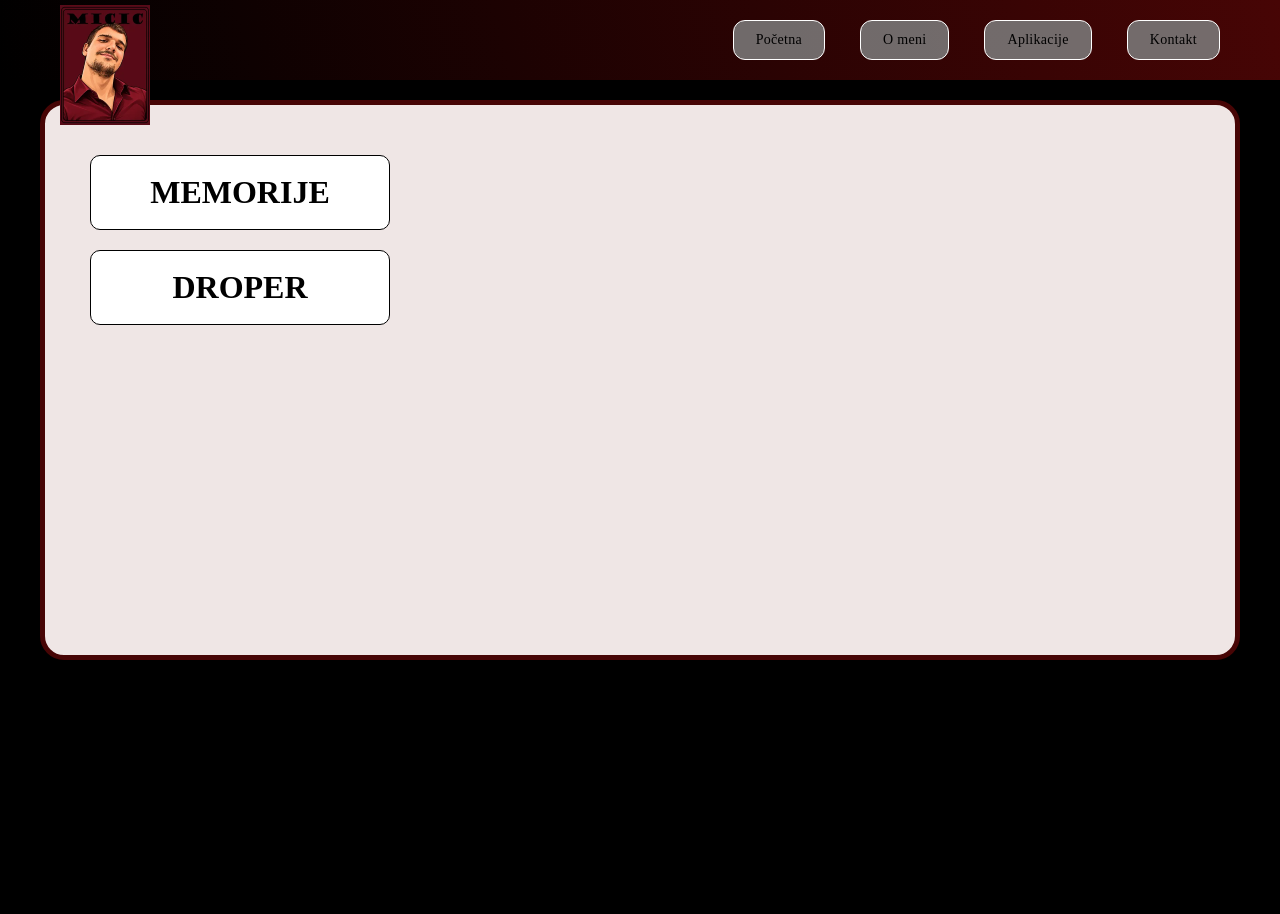
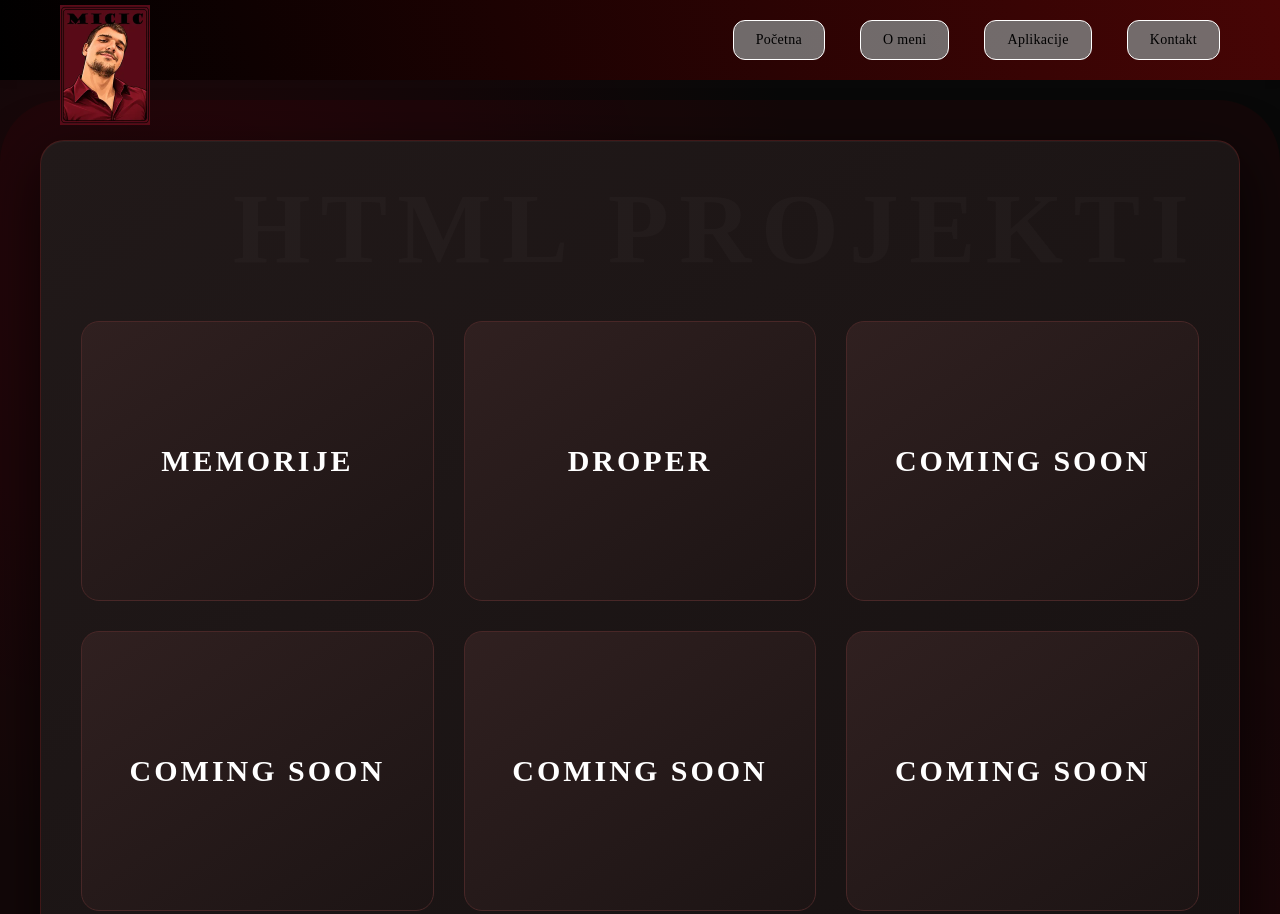
Before and after one commit to FilipMicic/MicicF-portfolio, a plain HTML site: page aplikacije.html in a window 1280 px wide. Shown: the top 914 px of the page. Before the commit the page ends 800 px from the top, so only its background shows below. Drawn offline with Linux system fonts and the light colour scheme.

Commit message:
Aplikacije design
Promenjen dizajn aplikacije.html u potpunosti

```diff
--- a/aplikacije.html
+++ b/aplikacije.html
@@ -16,7 +16,21 @@
 
             .body
             {
-                background-color: #000000;
+                   background-color: #080808;
+
+    background-image:
+        radial-gradient(
+            ellipse at 15% 20%,
+            rgba(100, 0, 15, 0.25),
+            transparent 40%
+        ),
+        radial-gradient(
+            ellipse at 85% 80%,
+            rgba(75, 0, 10, 0.2),
+            transparent 40%
+        );
+
+    min-height: 100vh;
             }
 
             .header
@@ -102,16 +116,23 @@
 
             .hero
             {
-                min-height: 600px;
-                background: repeating-radial-gradient(circle, #000000 #470505 #000000 #470505);
-                display: flex;
-                align-items: center;
-                justify-content: center;
+                    min-height: 600px;
+                    background: repeating-radial-gradient(circle, #000000 #470505 #000000 #470505);
+                    display: flex;
+                    align-items: center;
+                    justify-content: center;
             }
 
-            .main
+           .cards-container
             {
-                background: repeating-radial-gradient(circle, #000000 #470505 #000000 #470505);
+                display: grid;
+                grid-template-columns: repeat(3, 1fr);
+                gap: 30px;
+
+                width: 100%;
+                max-width: 1200px;
+
+                margin: 140px auto 0;
             }
 
             .backlay
@@ -119,18 +140,30 @@
                 width: 95%;
                 max-width: 1200px;
                 min-height: 70vh;
-                margin: 2.5vh auto;
-                background-color: #EFE6E5;
+
+                margin: 60px auto;
+                padding: 40px;
+
+                background: linear-gradient(145deg, #211919 , #151010);
+
                 border-radius: 24px;
-                border: 5px solid #470505;
-                backdrop-filter: blur(15px);
-                -webkit-backdrop-filter: blur(15px);
-                padding: 45px;
-                padding-top: 50px;
-                box-shadow:#020202;
+                border: 1px solid rgba(140, 35, 35, 0.35);
+
+               /* backdrop-filter: blur(15px);
+                -webkit-backdrop-filter: blur(15px);*/
+
+                box-shadow: 0 20px 60px rgba(0, 0, 0, 0.7),
+                            0 0 0 40px rgba(100, 0, 15, 0.12),
+                            inset 0 1px 0 rgba(255, 255, 255, 0.035);
+
+                position: relative;
+                overflow: hidden;
+
             }
 
-            .Memory
+
+
+           /* .Memory
             {
                 width: 300px;
                 height: 75px;
@@ -157,7 +190,102 @@
                 align-items: center;
                 justify-content: center;
                 margin : 0px;
+            }*/
+
+
+            .Memory, .droper
+            {
+                min-height: 280px;
+                width: 100%;
+
+
+                background: linear-gradient(
+                    145deg,
+                    #302020,
+                    #1c1414
+                );
+                display: flex;
+                border-radius: 18px;
+                border: 1px solid #482727;
+
+                align-items: center;
+                justify-content: center;
+
+                color: #ffffff;
+
+                text-decoration: none;
+
+                transition: all 0.3s ease;
+
+                cursor: pointer;
+
             }
+
+            .Memory:hover, .droper:hover
+            {
+                border-color: #a52b2b;
+
+                background: linear-gradient(
+                    145deg,
+                    #301919,
+                    #171010
+                );
+                transform: translateY(-8px);
+
+                box-shadow: 0 15px 35px rgba(100, 0, 0, 0.2);
+            }
+
+            .Memory h1, .droper h1
+            {
+                font-size: 30px;
+                font-weight: 700;
+                letter-spacing: 3px;
+                color:#ffffff;
+                transition: 0.3s;
+            }
+
+            @media (max-width: 900px) {
+                .cards-container
+                {
+                    grid-template-columns: repeat(2, 1fr);
+                }
+            }
+
+            @media (max-width: 650px) {
+                .cards-container
+                {
+                    grid-template-columns: 1fr;
+                    max-width: 400px;
+                    margin-top: 50px;
+                }
+                .backlay
+                {
+                    padding: 30px 20px;
+                }
+            }
+
+            .Memory:hover h1, .droper:hover h1
+            {
+                color: #e45b5b;
+            }
+
+            .background-text
+            {
+                position: absolute;
+
+                top: 30px;
+                right: 40px;
+
+                font-size: 100px;
+                font-weight: 900;
+
+                color: rgba(255, 255, 255, 0.025);
+                text-transform: uppercase;
+                letter-spacing: 10px;
+                pointer-events: none;
+                user-select: none;
+            }
+
 
         </style>
     </head>
@@ -180,15 +308,40 @@
 
         <main>
                 <div class="backlay">
-                    <a style="text-decoration: none;color: #000000;" href="aplikacije/memorije.html"><div class="Memory">
+                    <div class="background-text">
+                        HTMl projekti
+                    </div>
+
+                    <div class="cards-container">
+                    <a href="aplikacije/memorije.html" class="Memory">
                         <h1>MEMORIJE</h1>
-                    </div>
                     </a>
 
-                    <a style="text-decoration: none; color: #000000;" href="aplikacije/droper.html"><div class="droper" style="margin-top: 20px;">
+                    <a href="aplikacije/droper.html" class="droper">
                         <h1>DROPER</h1>
+                    </a>
+
+                    <a href=# class="Memory">
+                        <h1>COMING SOON</h1>
+                    </a>
+
+                    <a href=# class="droper">
+                        <h1>COMING SOON</h1>
+                    </a>
+
+                    <a href=# class="Memory">
+                        <h1>COMING SOON</h1>
+                    </a>
+
+                    <a href=# class="droper">
+                        <h1>COMING SOON</h1>
+
+                    </a>
+                    <a href=# class="Memory">
+                        <h1>COMING SOON</h1>
+                    </a>
+
                     </div>
-                    </a>
                 </div>
         </main>
     </body>
```
Also changed, not shown: aplikacije/memorije.html (+39 -4 lines).
